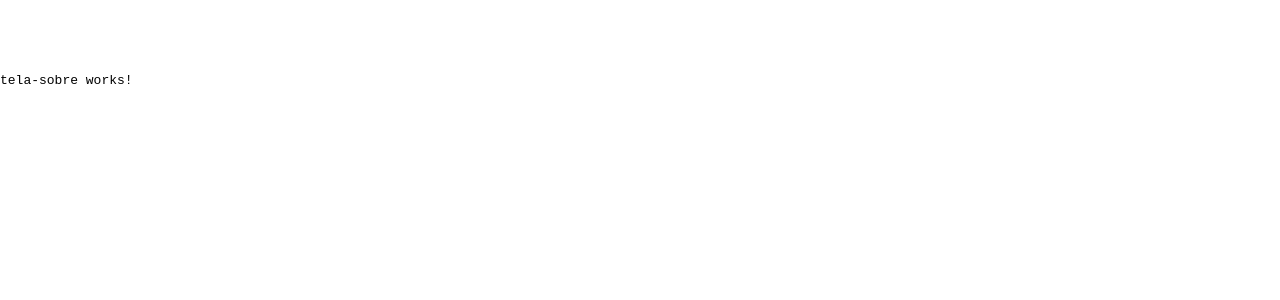
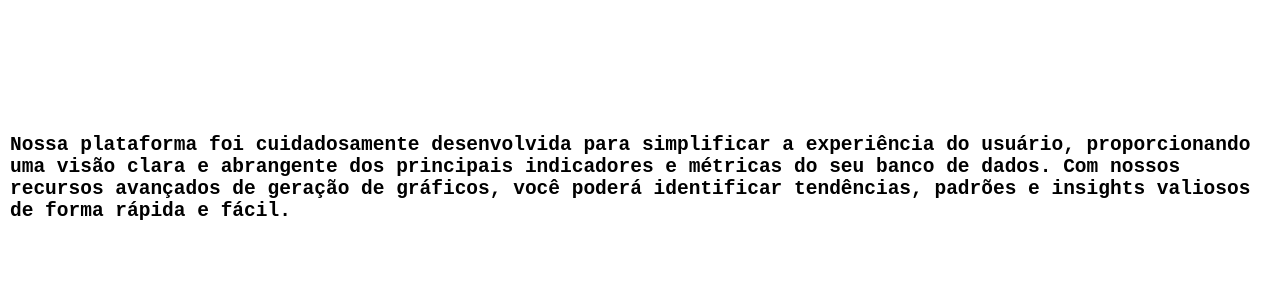
Before and after one commit to alexdsouzaf/HOW_X, an Angular app: page /sobre in a window 1280 px wide. Shown: the top 300 px of the page. Built offline with nearby package versions, Linux system fonts and the light colour scheme.

Commit message:
colocado textinho pra preencher as abas de sobre e contato
nao vai ter terceira opcao de grafico

```diff
--- a/src/app/app.component.html
+++ b/src/app/app.component.html
@@ -7,7 +7,7 @@
       <ul class="dropdown">
         <li><a routerLink="/grafico-vendas">Vendas do mês</a></li>
         <li><a routerLink="/grafico-origem-vendas">Origem das Vendas</a></li>
-        <li><a routerLink="/grafico-3">Grafico 3</a></li>
+        <!-- <li><a routerLink="/grafico-3">Grafico 3</a></li> -->
       </ul>
     </li>
     <li routerLink="/sobre">SOBRE</li>
--- a/src/app/grafico-origem-vendas/grafico-origem-vendas.component.html
+++ b/src/app/grafico-origem-vendas/grafico-origem-vendas.component.html
@@ -1,3 +1,3 @@
-<body style="display: flex;justify-content: center;height: 300px;width: 100%; margin: 1.5em;">
+<body style="display: flex;justify-content: center;height: 300px;width: 100%;"> <!--margin: 1.5em;-->
     <div id="grafico" style="height: 100%;width: 100%;"></div>
 </body>
--- a/src/app/grafico-vendas/grafico-vendas.component.html
+++ b/src/app/grafico-vendas/grafico-vendas.component.html
@@ -1,3 +1,3 @@
-<body style="display: flex;justify-content: center;height: 300px;width: 100%; margin: 1.5em;">
+<body style="display: flex;justify-content: center;height: 300px;width: 100%; "> <!--margin: 1.5em;-->
         <div id="grafico" style="height: 100%;width: 100%;"></div>
 </body>
--- a/src/app/tela-contato/tela-contato.component.html
+++ b/src/app/tela-contato/tela-contato.component.html
@@ -1 +1,4 @@
-<p>tela-contato works!</p>
+<div style="margin: 10px;">
+    <h2>Contato: (99) 9999-9999</h2>
+    <h2>E-mail: contato@email.com</h2>
+</div>
--- a/src/app/tela-sobre/tela-sobre.component.html
+++ b/src/app/tela-sobre/tela-sobre.component.html
@@ -1 +1,5 @@
-<p>tela-sobre works!</p>
+<div style="margin: 10px;">
+    <h2>
+        Nossa plataforma foi cuidadosamente desenvolvida para simplificar a experiência do usuário, proporcionando uma visão clara e abrangente dos principais indicadores e métricas do seu banco de dados. Com nossos recursos avançados de geração de gráficos, você poderá identificar tendências, padrões e insights valiosos de forma rápida e fácil.
+    </h2>
+</div>
```
